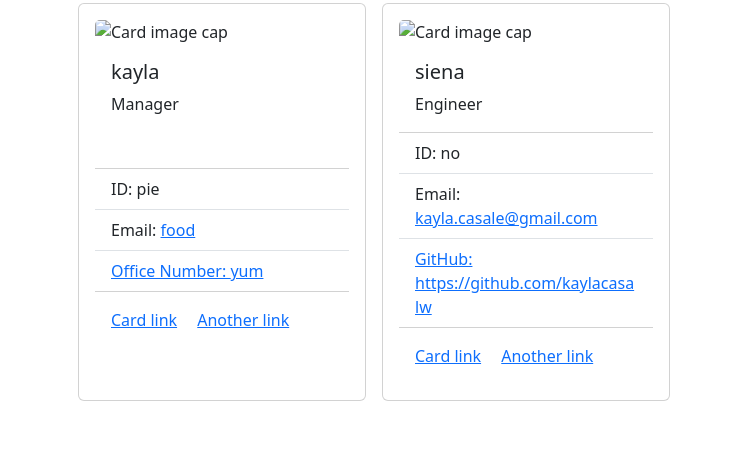
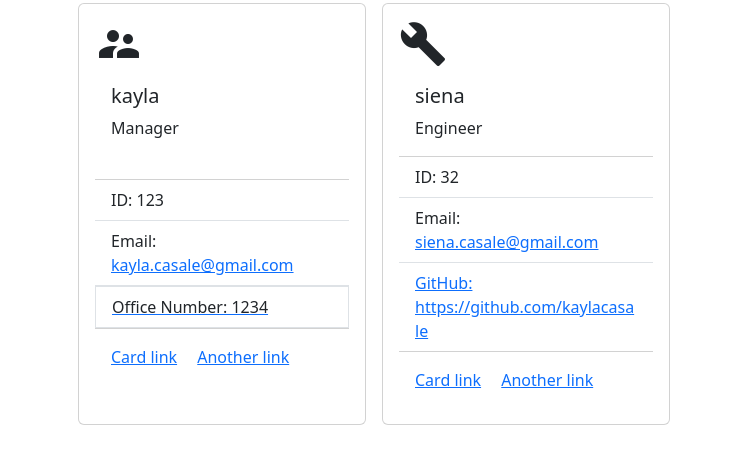
Before and after one commit to kaylacasale/meet-the-team, a website: page index.html in a window 1280 px wide. Shown: the part 53-516 px from the top of the page, without its empty margins (0-730 px from the left). Drawn offline with nearby package versions, Linux system fonts and the light colour scheme.

Commit message:
added portion to generate icons based on input and changed links to github

```diff
--- a/index.html
+++ b/index.html
@@ -6,6 +6,7 @@
       <meta name="viewport" content="width=device-width, initial-scale=1">
       <title>Bootstrap demo</title>
       <link href="https://cdn.jsdelivr.net/npm/bootstrap@5.3.0-alpha1/dist/css/bootstrap.min.css" rel="stylesheet" integrity="sha384-GLhlTQ8iRABdZLl6O3oVMWSktQOp6b7In1Zl3/Jr59b6EGGoI1aFkw7cmDA6j6gD" crossorigin="anonymous">
+      <link rel="stylesheet" href="https://fonts.googleapis.com/icon?family=Material+Icons">
     </head>
     <body>
       <h1>Meet The Team</h1>
@@ -13,15 +14,15 @@
         <div class="row">
 
       <div class="card col-12 col-md-3 col-lg-2 shadow-xl p-3 mx-2" style="width: 18rem;">
-        <img class="card-img-top" src="..." alt="Card image cap">
+        <i class="material-icons" style="font-size:48px;">supervisor_account</i>
         <div class="card-body">
             <h5 class="card-title">kayla</h5>
             <p class="card-text">Manager</p>
         </div>
         <ul class="list-group list-group-flush">
-            <li class="list-group-item">ID: pie</li>
-            <li class="list-group-item">Email: <a href="mailto:foodsubject=subject text">food</li>
-            <li class="list-group-item">Office Number:  <a href="yum">yum</a></li>
+            <li class="list-group-item">ID: 123</li>
+            <li class="list-group-item">Email: <a href="mailto:kayla.casale@gmail.comsubject=subject text">kayla.casale@gmail.com</li>
+            <li class="list-group-item">Office Number:  1234</li>
         </ul>
                     <div class="card-body">
                         <a href="#" class="card-link">Card link</a>
@@ -30,15 +31,15 @@
         </div>
 
       <div class="card col-12 col-md-3 col-lg-2 shadow-xl p-3 mx-2" style="width: 18rem;">
-        <img class="card-img-top" src="..." alt="Card image cap">
+        <i class="material-icons" style="font-size:48px;">build</i>
         <div class="card-body">
             <h5 class="card-title">siena</h5>
             <p class="card-text">Engineer</p>
         </div>
         <ul class="list-group list-group-flush">
-            <li class="list-group-item">ID: no</li>
-            <li class="list-group-item">Email: <a href="mailto:kayla.casale@gmail.comsubject=subject text">kayla.casale@gmail.com</li>
-            <li class="list-group-item">GitHub:  <a href="https://github.com/kaylacasalw">https://github.com/kaylacasalw</a></li>
+            <li class="list-group-item">ID: 32</li>
+            <li class="list-group-item">Email: <a href="mailto:siena.casale@gmail.comsubject=subject text">siena.casale@gmail.com</li>
+            <li class="list-group-item">GitHub:  <a href="https://github.com/kaylacasale">https://github.com/kaylacasale</a></li>
         </ul>
                     <div class="card-body">
                         <a href="#" class="card-link">Card link</a>
```
Also changed, not shown: index.js (+19 -3 lines).
